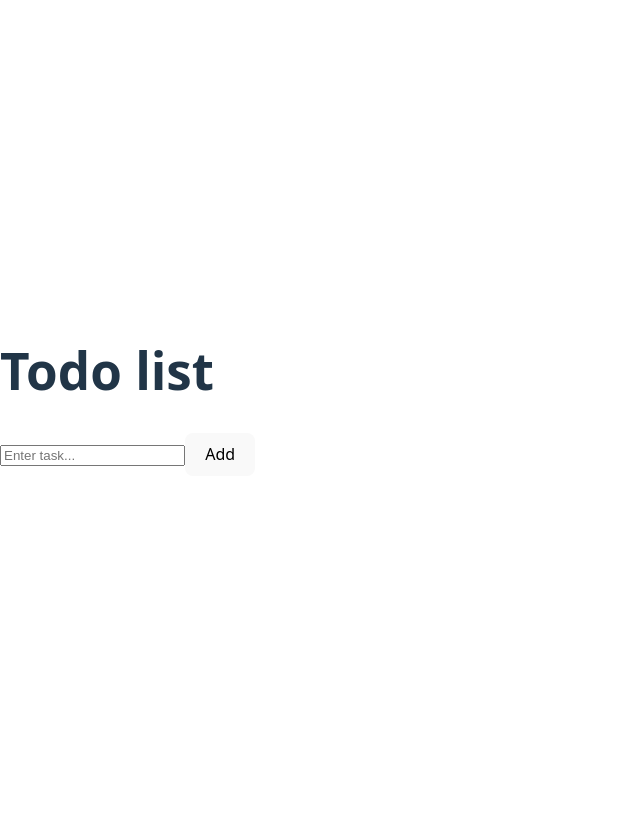
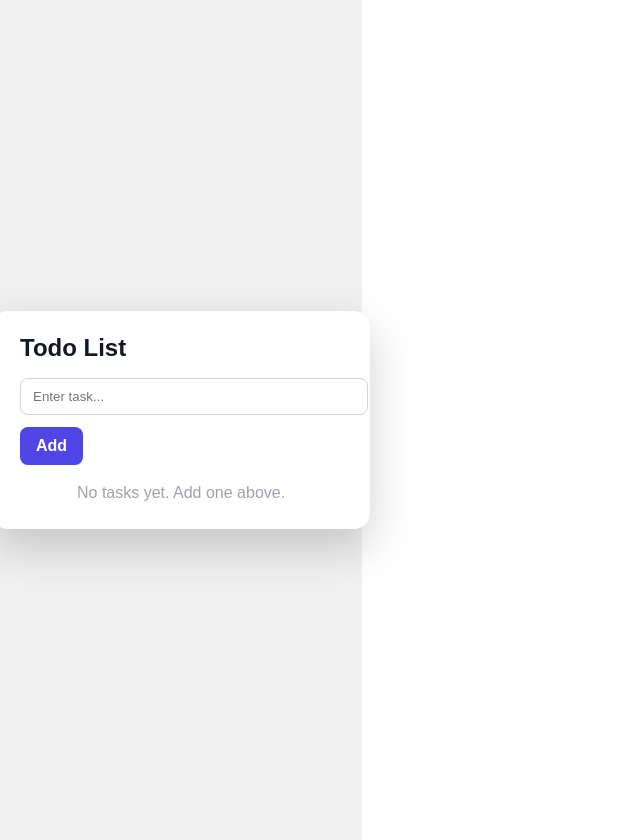
Before and after one commit to Twink26/Revision-fundamentals, a React (Vite) app in the folder react-revise/: page / in a window 1280 px wide. Shown: the whole page, without its empty margins (0-640 px from the left). Before the commit the page ends 800 px from the top, so only its background shows below. Built offline with nearby package versions, Linux system fonts and the light colour scheme.

Commit message:
todo app

```diff
--- a/react-revise/src/App.jsx
+++ b/react-revise/src/App.jsx
@@ -15,24 +15,93 @@ function App() {
   }
 
   return (
-    <>
-      <h1>Todo list</h1>
+    <div
+      style={{
+        minHeight: "100vh",
+        display: "flex",
+        flexDirection: "column",
+        alignItems: "center",
+        justifyContent: "center",
+        fontFamily: "Arial, sans-serif",
+        backgroundColor: "#f0f0f0",
+        padding: "20px",
+      }}
+    >
+      <div
+        style={{
+          background: "#ffffff",
+          padding: "24px 28px",
+          borderRadius: "16px",
+          boxShadow: "0 18px 45px rgba(0,0,0,0.18)",
+          width: "100%",
+          maxWidth: "420px",
+        }}
+      >
+        <h1
+          style={{
+            margin: 0,
+            marginBottom: "16px",
+            fontSize: "24px",
+            fontWeight: "700",
+            color: "#111827",
+          }}
+        >
+          Todo List
+        </h1>
 
         <input
           type="text"
           value={task}
           onChange={handleChange}
           placeholder="Enter task..."
+          style={{
+            width: "100%",
+            padding: "10px 12px",
+            borderRadius: "8px",
+            border: "1px solid #d1d5db",
+            marginBottom: "12px",
+          }}
         />
 
-      <button onClick={addTodo}>Add</button>
+        <button
+          onClick={addTodo}
+          style={{
+            padding: "10px 16px",
+            borderRadius: "8px",
+            border: "none",
+            background: "#4f46e5",
+            color: "white",
+            fontWeight: 600,
+            cursor: "pointer",
+            marginBottom: "16px",
+          }}
+        >
+          Add
+        </button>
 
-      <ul>
+        <ul style={{ listStyle: "none", padding: 0, margin: 0 }}>
           {todos.map((todo) => (
-          <li key={todo.id}>{todo.text}</li>
+            <li
+              key={todo.id}
+              style={{
+                padding: "8px 10px",
+                borderRadius: "8px",
+                background: "#f9fafb",
+                border: "1px solid #e5e7eb",
+                marginBottom: "8px",
+              }}
+            >
+              {todo.text}
+            </li>
           ))}
+          {todos.length === 0 && (
+            <li style={{ color: "#9ca3af", textAlign: "center" }}>
+              No tasks yet. Add one above.
+            </li>
+          )}
         </ul>
-    </>
+      </div>
+    </div>
   )
 }
 
```
Lines whose indentation alone changed are shown as unchanged.
